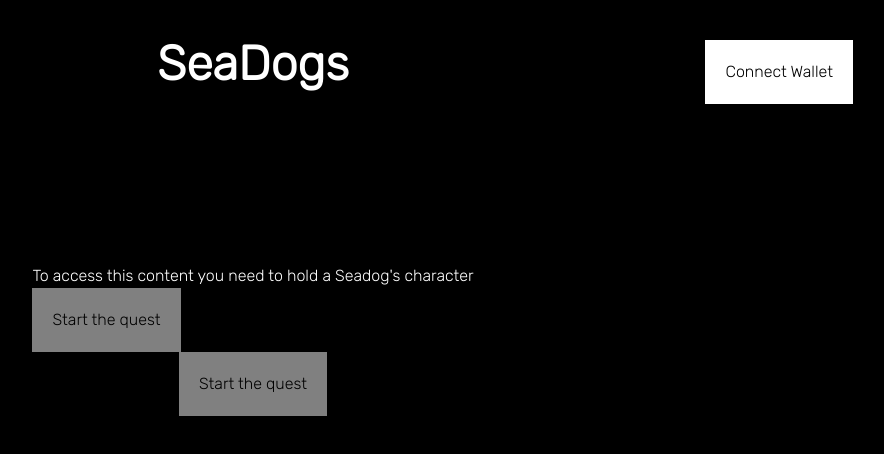
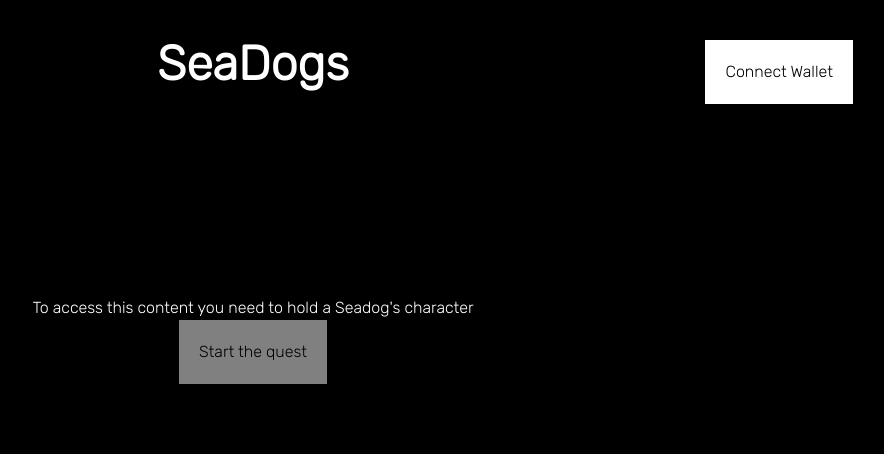
Before and after one commit to seadogslab/seadogs-front, a React (Create React App) app: page / in a window 1280 px wide. Shown: the top 454 px of the page, without its empty margins (387-1271 px from the left). Built offline with nearby package versions, Linux system fonts and the light colour scheme.

Commit message:
console.log debug

```diff
--- a/src/pages/Home.tsx
+++ b/src/pages/Home.tsx
@@ -60,27 +60,15 @@ export default () => {
           </p>
         )}
 
+        <div className="flex flex-row justify-center">
           <Button
             disabled={!allowQuest}
             onClick={() => {
+              if (allowQuest) {
                 window.open(
                   'https://hungry-dijkstra-2742a9.netlify.app/map.html?',
                   '_blank',
                 );
-          }}
-          title="Start the quest"
-        />
-        <div className="flex flex-row justify-center">
-          {!allowQuest ? (
-            <a
-              href="https://hungry-dijkstra-2742a9.netlify.app/map.html?"
-              target="_blank"
-              rel="noreferrer"
-            >
-              <Button
-                disabled={!allowQuest}
-                onClick={() => {
-                  // if (allowQuest) {
                 //   // ctx.contracts?.seadogs
                 //   //   ?.mintToken(
                 //   //     'bafkreiee4p53mprsms57pvi637eelw2rvkyuka6u5btl7hckvkvhgjptoq',
@@ -93,33 +81,10 @@ export default () => {
                 //   //   .catch((e: any) => console.log('e', e));
                 //   // nav({});
                 //   // nav('https://hungry-dijkstra-2742a9.netlify.app/map.html');
-                  // }
+              }
             }}
             title="Start the quest"
           />
-            </a>
-          ) : (
-            <Button
-              disabled={!allowQuest}
-              onClick={() => {
-                // if (allowQuest) {
-                //   // ctx.contracts?.seadogs
-                //   //   ?.mintToken(
-                //   //     'bafkreiee4p53mprsms57pvi637eelw2rvkyuka6u5btl7hckvkvhgjptoq',
-                //   //   )
-                //   //   .then((res: any) => console.log('res', res))
-                //   //   .catch((e: any) => console.log('e', e));
-                //   // ctx.contracts?.seadogs
-                //   //   .tokenURI(3)
-                //   //   .then((res: any) => console.log('res', res))
-                //   //   .catch((e: any) => console.log('e', e));
-                //   // nav({});
-                //   // nav('https://hungry-dijkstra-2742a9.netlify.app/map.html');
-                // }
-              }}
-              title="Start the quest"
-            />
-          )}
         </div>
       </div>
     </div>
```
Lines whose indentation alone changed are shown as unchanged.
